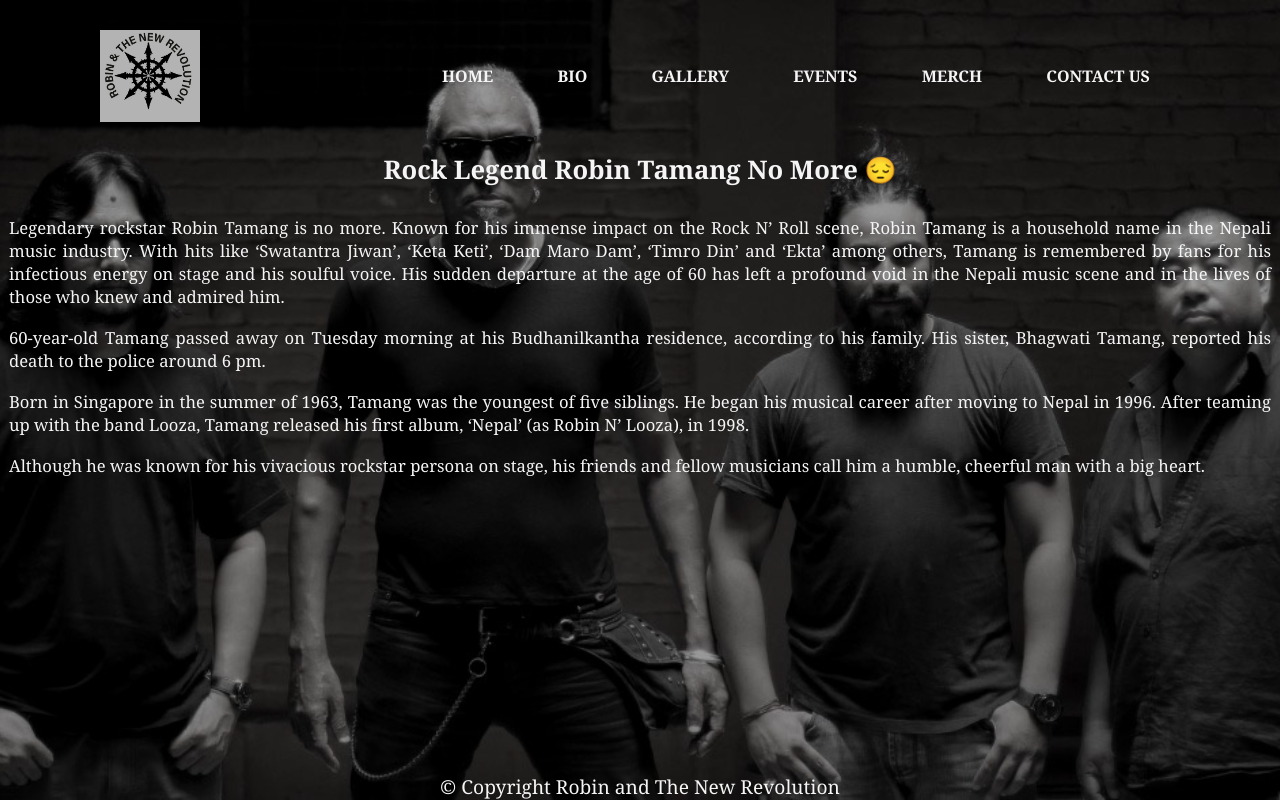
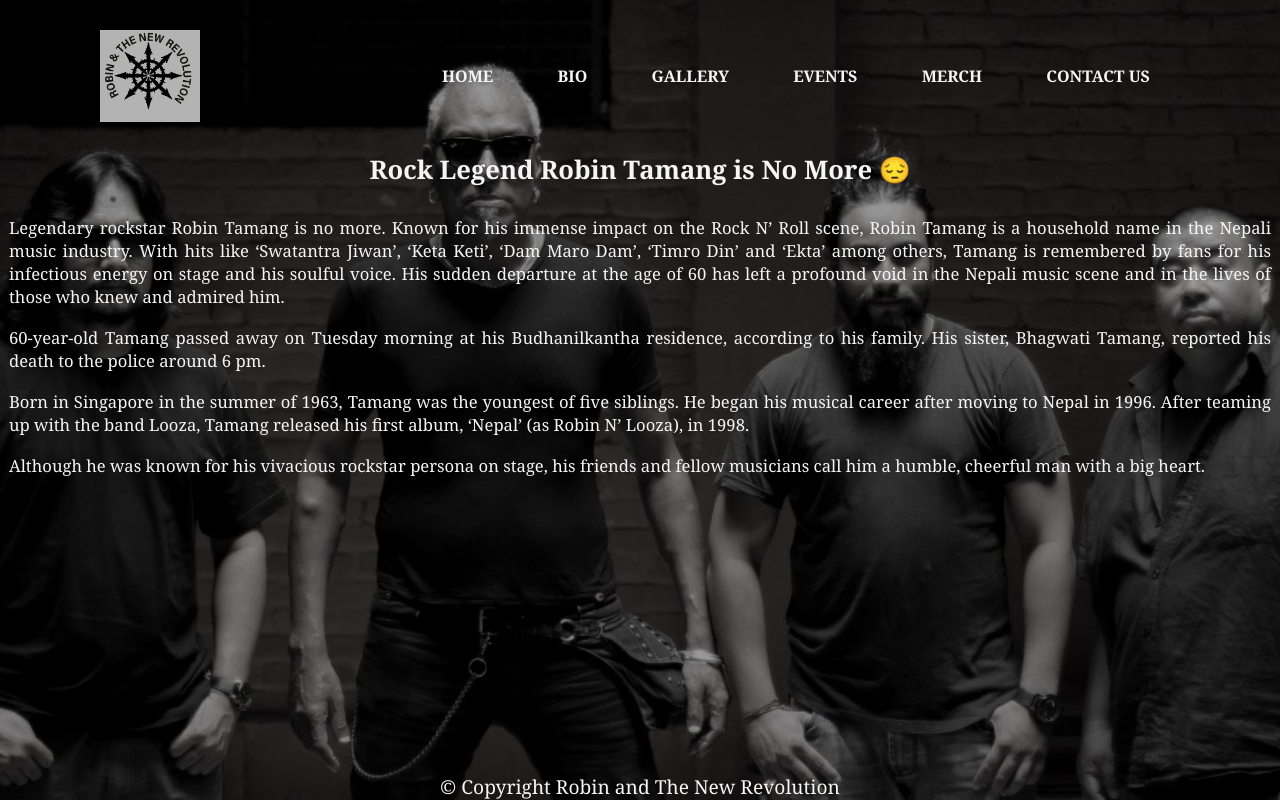
Before and after one commit to avinashmaskey22/web-dev, a plain HTML site: page index.html in a window 1280 px wide. Drawn offline with Linux system fonts and the light colour scheme.

Commit message:
new changes

```diff
--- a/index.html
+++ b/index.html
@@ -21,7 +21,7 @@
         </ul>
     </nav>
     <section>
-        <h1>Rock Legend Robin Tamang No More 😔</h1>
+        <h1>Rock Legend Robin Tamang is No More 😔</h1>
         <article>
             <p>
                 Legendary rockstar Robin Tamang is no more.
```
